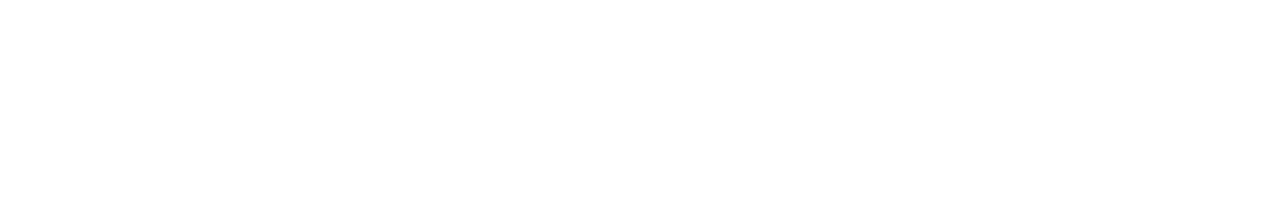
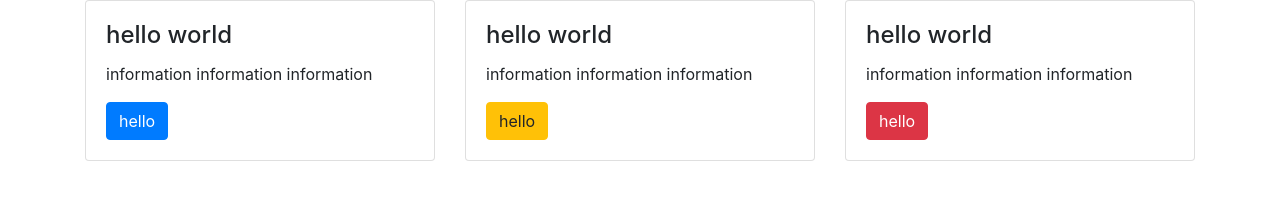
Before and after one commit to aycamervetohumcu/bootstrap-website, a plain HTML site: page index.html in a window 1280 px wide. Drawn offline with nearby package versions, Linux system fonts and the light colour scheme.

Commit message:
bootstrap added css deleted

```diff
--- a/index.html
+++ b/index.html
@@ -3,12 +3,46 @@
 <head>
     <meta charset="UTF-8">
     <meta name="viewport" content="width=device-width, initial-scale=1.0">
-    <link rel="stylesheet" href="styles/index.css">
-    <title>Bootstrap Page/title>
-    <link href="https://cdn.jsdelivr.net/npm/bootstrap@5.3.3/dist/css/bootstrap.min.css" rel="stylesheet" integrity="sha384-QWTKZyjpPEjISv5WaRU9OFeRpok6YctnYmDr5pNlyT2bRjXh0JMhjY6hW+ALEwIH" crossorigin="anonymous">
-    <script src="https://cdn.jsdelivr.net/npm/bootstrap@5.3.3/dist/js/bootstrap.bundle.min.js" integrity="sha384-YvpcrYf0tY3lHB60NNkmXc5s9fDVZLESaAA55NDzOxhy9GkcIdslK1eN7N6jIeHz" crossorigin="anonymous"></script>
+    <title>Bootstrap Page</title>
+    <link rel="stylesheet" href="https://stackpath.bootstrapcdn.com/bootstrap/4.5.2/css/bootstrap.min.css" integrity="sha384-JcKb8q3iqJ61gNV9KGb8thSsNjpSL0n8PARn9HuZOnIxN0hoP+VmmDGMN5t9UJ0Z" crossorigin="anonymous">
 </head>
 <body>
-
+    <div class="container">
+        <div class="row">
+            <div class="col">
+                <div class="card">
+                    <div class="card-body">
+                        <h4 class="card-title">hello world</h4>
+                        <p class="card-text">information information information
+                        </p>
+                        <button class="btn btn-primary">hello</button>
+                    </div>
+                </div>
+            </div>
+            <div class="col">
+                <div class="card">
+                    <div class="card-body">
+                        <h4 class="card-title">hello world</h4>
+                        <p class="card-text">information information information
+                        </p>
+                        <button class="btn btn-warning">hello</button>
+                    </div>
+                </div>
+            </div>
+            <div class="col">
+                <div class="card">
+                    <div class="card-body">
+                        <h4 class="card-title">hello world</h4>
+                        <p class="card-text">information information information
+                        </p>
+                        <button class="btn btn-danger">hello</button>
+                    </div>
+                </div>
+            </div>
+        </div>
+    </div>
+    <script src="https://code.jquery.com/jquery-3.5.1.slim.min.js" integrity="sha384-DfXdz2htPH0lsSSs5nCTpuj/zy4C+OGpamoFVy38MVBnE+IbbVYUew+OrCXaRkfj" crossorigin="anonymous"></script>
+    <script src="https://cdn.jsdelivr.net/npm/popper.js@1.16.1/dist/umd/popper.min.js" integrity="sha384-9/reFTGAW83EW2RDu2S0VKaIzap3H66lZH81PoYlFhbGU+6BZp6G7niu735Sk7lN" crossorigin="anonymous"></script>
+    <script src="https://stackpath.bootstrapcdn.com/bootstrap/4.5.2/js/bootstrap.min.js" integrity="sha384-B4gt1jrGC7Jh4AgTPSdUtOBvfO8shuf57BaghqFfPlYxofvL8/KUEfYiJOMMV+rV" crossorigin="anonymous"></script>
 </body>
 </html>
```
Also changed, not shown: styles/index.css (deleted).
